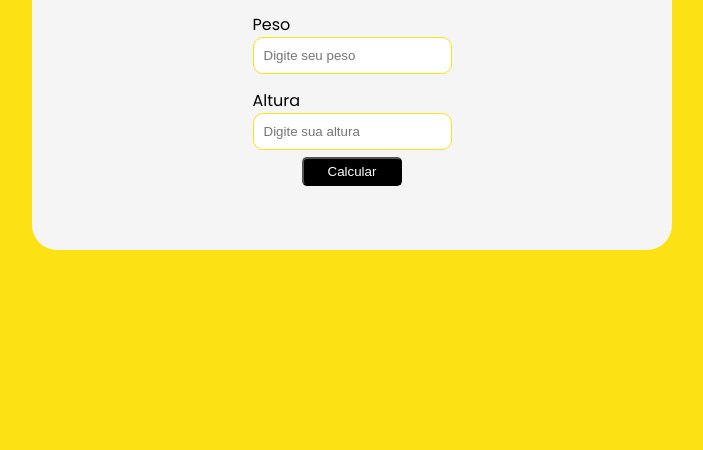
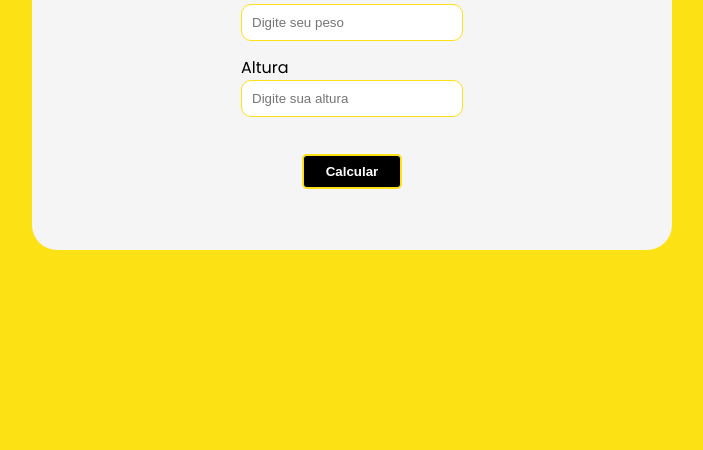
Before and after one commit to jotapeekkj/ApoloCalc, a plain HTML site: page frontend/index.html in a window 1280 px wide. Shown: the part 350-800 px from the top of the page, without its empty margins (288-991 px from the left). Drawn offline with Linux system fonts and the light colour scheme.

Commit message:
feat: Added button styles

```diff
--- a/frontend/index.html
+++ b/frontend/index.html
@@ -1,15 +1,12 @@
 <!DOCTYPE html>
 <html lang="pt-br">
-
 <head>
     <meta charset="UTF-8">
     <meta name="viewport" content="width=device-width, initial-scale=1.0">
     <link rel="stylesheet" href="style/style.css">
     <link rel="shortcut icon" href="icons/favicon.ico" type="image/x-icon">
-    <script src="script/imcCalculator.js"></script>
     <title>Calculadora de IMC</title>
 </head>
-
 <body>
     <main>
         <h1>ApoloCalc</h1>
@@ -19,10 +16,11 @@
         </div>
         <div class="fields">
             <label for="altura">Altura</label>
-            <input type="text" name="altura" id="height" placeholder="Digite sua altura">
+            <input type="text" name="altura" id="height" placeholder="Digite sua altura">  <!-- oninput="inputFormat()" -->
         </div>
-        <input type="submit" value="Calcular" class="btn-calc">
+        <input type="submit" value="Calcular" class="btn-calc" onclick="imcValor()">
     </main>
+    <script src="script/imcCalculator.js"></script>
 </body>
 
 </html>
--- a/frontend/script/imcCalculator.js
+++ b/frontend/script/imcCalculator.js
@@ -3,4 +3,14 @@ const alturaInput = document.getElementById('height').value;
 
 const peso = parseFloat(pesoInput);
 const altura = parseFloat(alturaInput);
-const imc = peso/(altura*altura);
+const imc = peso/((altura*altura));
+
+const imcValor = () => {
+    console.log(`Seu IMC é ${imc}`)
+}
+
+// const inputFormat = (event) => {
+//     let value = event.target.value
+//     value = parseFloat(value)
+//     value.toFixed(2)
+// }
--- a/frontend/style/style.css
+++ b/frontend/style/style.css
@@ -33,13 +33,36 @@ main {
     padding: 10px;
     border: #fce115 solid 1px;
     outline: none;
+    min-width: 200px;
 }
 
 .btn-calc {
     border-radius: 5px;
-    padding: 5px;
+    border: #fce115 2px solid;
+    padding: 8px;
     min-width: 100px;
     color: #fff;
-    background-color: black;
+    background-color: #000;
+    margin: 30px;
+    font-weight: bold;
+}
+.btn-calc:hover {
+    border-radius: 5px;
+    padding: 8px;
+    border: #000 2px solid;
+    min-width: 100px;
+    color: #000;
+    background-color: #fce115;
+    cursor: pointer;
+    font-weight: bold;
+}
 
+.btn-calc:active {
+    border-radius: 5px;
+    border: #fce115 2px solid;
+    padding: 8px;
+    min-width: 100px;
+    color: #000;
+    background-color: transparent;
+    font-weight: bold;
 }
```
